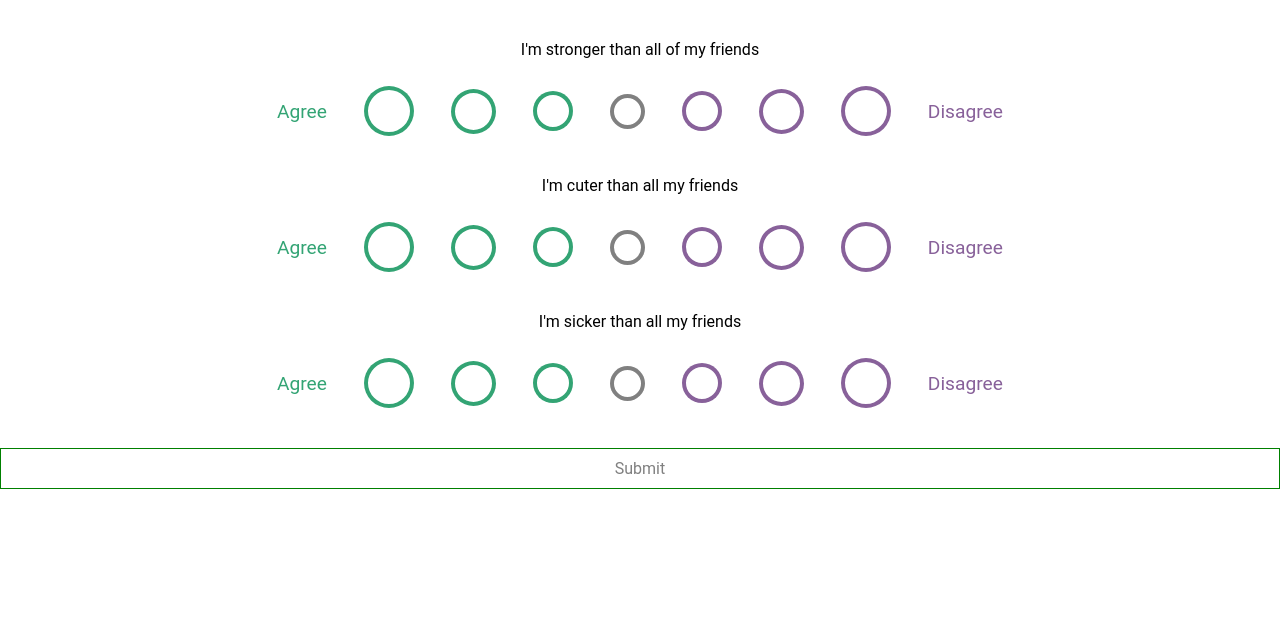
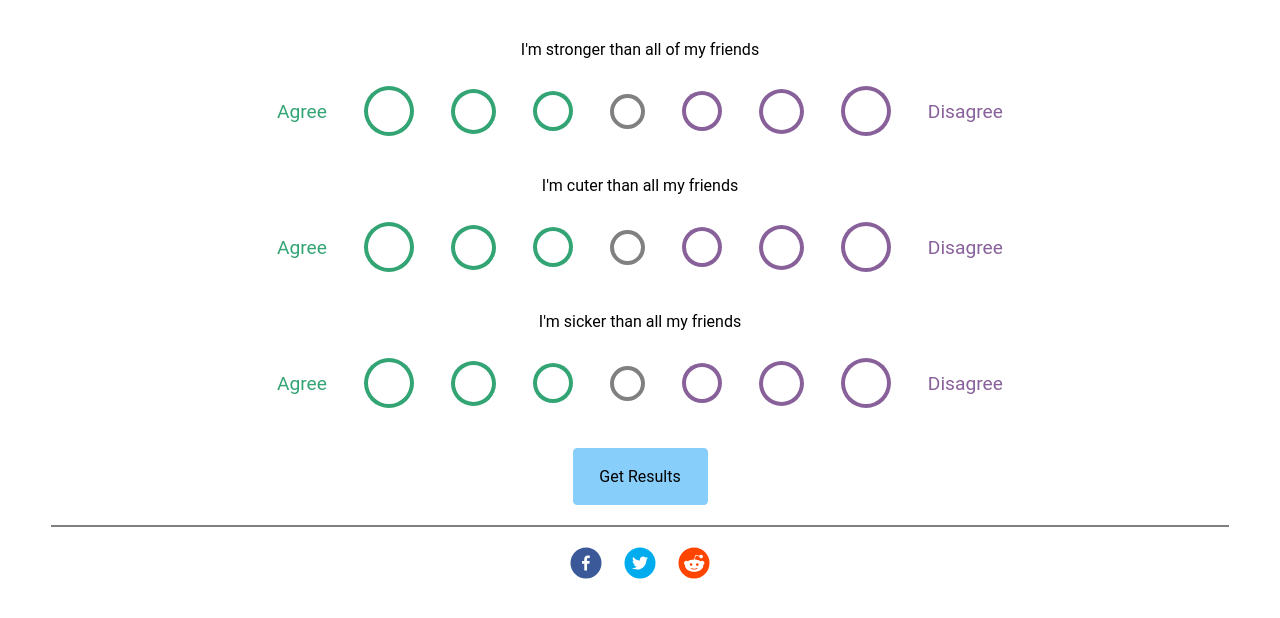
Before and after one commit to JonasKlare/dndquiz, a React (Create React App) app: page / in a window 1280 px wide. Shown: the top 618 px of the page. Built offline with nearby package versions, Linux system fonts and the light colour scheme.

Commit message:
Adding share buttons and changing the submit button

```diff
--- a/package.json
+++ b/package.json
@@ -18,6 +18,7 @@
     "react": "^17.0.2",
     "react-dom": "^17.0.2",
     "react-scripts": "5.0.0",
+    "react-share": "^4.4.0",
     "typescript": "^4.5.4",
     "web-vitals": "^2.1.2"
   },
--- a/src/pages/dndQuiz/DndQuiz.module.css
+++ b/src/pages/dndQuiz/DndQuiz.module.css
@@ -1,9 +1,42 @@
 .root {
-
+    display: flex;
+    flex-direction: column;
 }
 
+    .lineBreak {
+        border: 1px solid gray;
+        margin-right: 4vw;
+        margin-left: 4vw;
+        margin-top: 20px;
+        margin-bottom: 20px;
+    }
+
+    .shareContainer {
+        display: flex;
+        flex-direction: row;
+        align-items: center;
+        justify-content: center;
+    }
+
+        .shareButtonContainer {
+            margin: 0px 11px;
+        }
+
     .submitButton {
+        display: flex;
+        justify-content: center;
+        align-items: center;
+
         padding: 10px;
-        color: gray;
-        border: 1px solid green;
+        height: 35px;
+        width: 113px;
+        align-self: center;
+        border-radius: 4px;
+        border: 1px solid lightskyblue;
+        background-color: lightskyblue;
+        cursor: pointer;
     }
+
+        .submitButtonText {
+            color: black;
+        }
--- a/src/pages/dndQuiz/DndQuiz.tsx
+++ b/src/pages/dndQuiz/DndQuiz.tsx
@@ -1,6 +1,10 @@
 import _ from 'lodash';
 import * as React from 'react';
 import * as dataService from '../../dataService';
+import { FacebookIcon, FacebookShareButton,
+    RedditIcon, RedditShareButton,
+    TwitterIcon, TwitterShareButton
+} from 'react-share';
 
 import { BubbleQuestion } from '../../components/bubbleQuestion/BubbleQuestion';
 import { AnswerModal } from '../../components/answerModal/AnswerModal';
@@ -15,14 +19,17 @@ export interface IDndQuizProps {
 
 
 export const DndQuiz: React.FC<IDndQuizProps> = props => {
+    const websiteLink = "https://www.jonasklare.com";
     const [isAnswerVisible, setIsAnswerVisible] = React.useState(false);
     const [data, setData] = React.useState(_.map(dataService.convertCsvToData(), row => {
         return {
             ...row,
             selected: -1
         }
-    }))
+    }));
     const [result, setResult] = React.useState(calculateResults(data));
+
+
 
     return (
         <div className={styles.root}>
@@ -49,27 +56,51 @@ export const DndQuiz: React.FC<IDndQuizProps> = props => {
             ))}
 
             <div
+                className={styles.submitButton}
                 onClick={() => {
                     let hasUnfilledSelection = true;
                     _.map(data, row => {
-                        if((row.selected-3) === -1) {
+                        if ((row.selected-3) === -1) {
                             hasUnfilledSelection = false;
                         }
                     });
 
-
-                    if(hasUnfilledSelection) {
-                        console.log(data)
+                    if (hasUnfilledSelection) {
                         setResult(calculateResults(data))
                         setIsAnswerVisible(!isAnswerVisible)
                     }
-                }}
-                className={styles.submitButton}>
-                Submit
+                }}>
+                <div className={styles.submitButtonText}>
+                    Get Results
+                </div>
+            </div>
+
+            <div className={styles.lineBreak}/>
+
+            <div className={styles.shareContainer}>
+                <div className={styles.shareButtonContainer}>
+                    <FacebookShareButton url={websiteLink}>
+                        <FacebookIcon size={32} round={true} />
+                    </FacebookShareButton>
+                </div>
+
+                <div className={styles.shareButtonContainer}>
+                    <TwitterShareButton url={websiteLink}>
+                        <TwitterIcon size={32} round={true} />
+                    </TwitterShareButton>
+                </div>
+
+                <div className={styles.shareButtonContainer}>
+                    <RedditShareButton url={websiteLink}>
+                        <RedditIcon size={32} round={true} />
+                    </RedditShareButton>
+                </div>
             </div>
         </div>
     )
 }
+
+
 
 export interface IStatBlock {
     str: number,
@@ -79,6 +110,8 @@ export interface IStatBlock {
     wis: number,
     cha: number
 }
+
+
 
 const calculateResults = (data: { selected: number; question: string; attribute: string; value: number; }[]) => {
     const statBlock: IStatBlock = {
```
Also changed, not shown: 1 other file (tests, documents, lock files or other folders).
